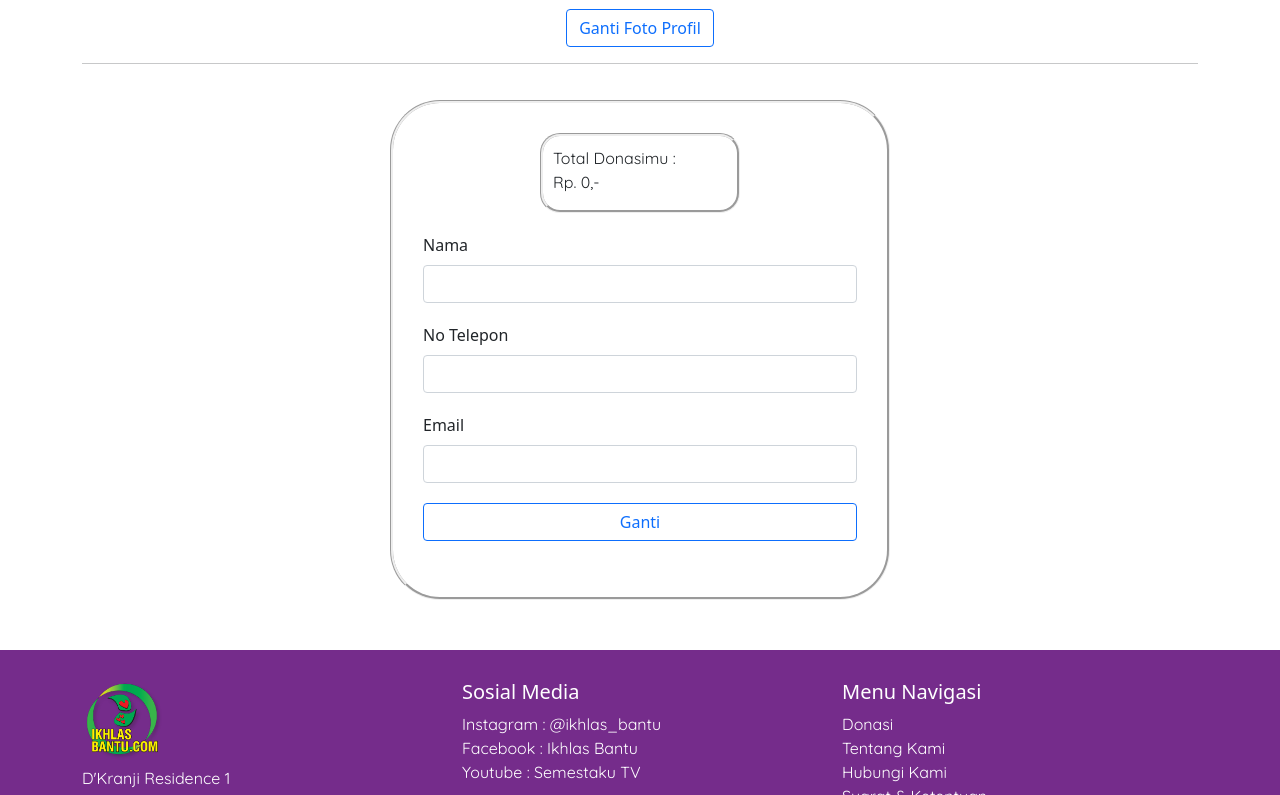
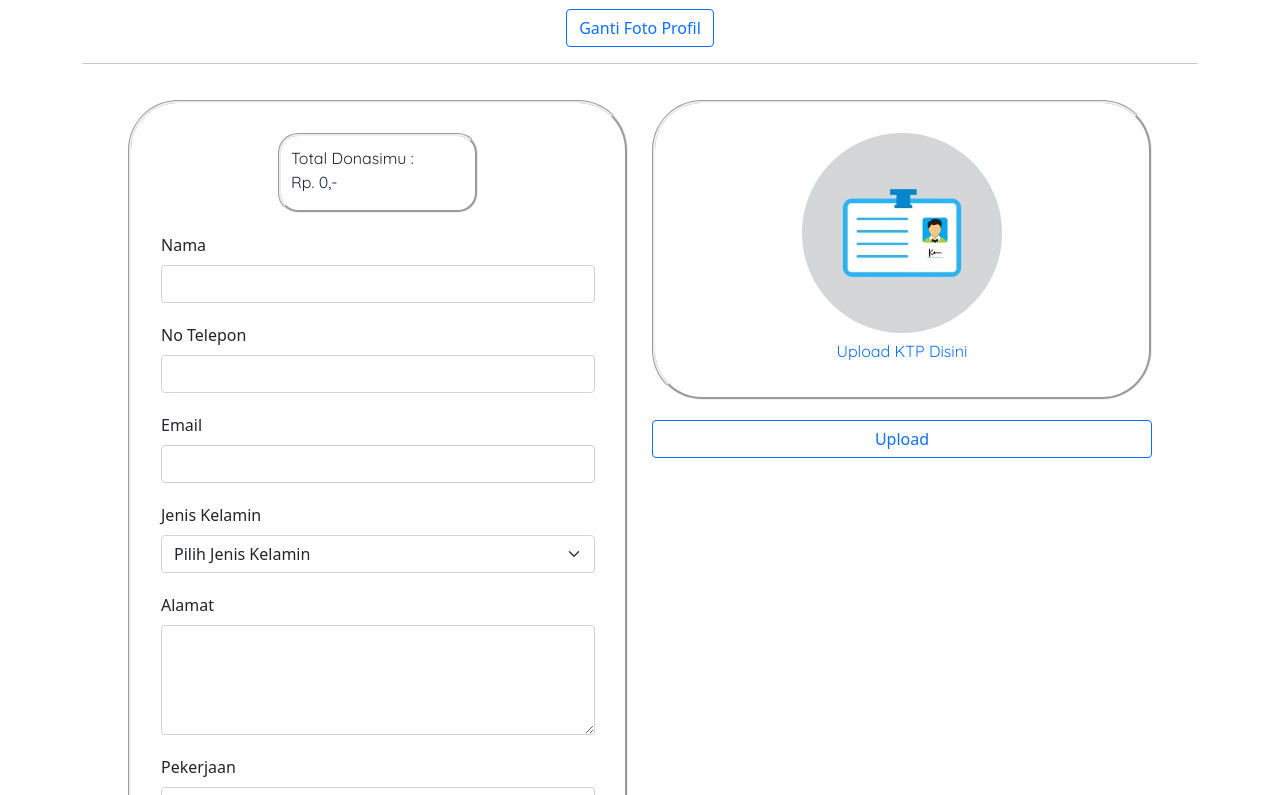
Before and after one commit to alvine998/ikhlasbantu, a Next.js app: page /profile in a window 1280 px wide. Shown: the part 305-1100 px from the top of the page. Built offline with nearby package versions, Linux system fonts and the light colour scheme; no server answers.

Commit message:
fixing profile

```diff
--- a/assets/index.js
+++ b/assets/index.js
@@ -8,6 +8,8 @@ import logo_bsi from './images/logo_bsi.png'
 import logo from './images/logo_ikhlasbantu.png'
 import thanks from './images/thnks.jpg'
 import default_profile from './images/usr_profile.png'
+import ktp from './images/ktp.jpg'
+
 
 export {
     view1,
@@ -19,5 +21,6 @@ export {
     logo_bsi,
     logo,
     thanks,
-    default_profile
+    default_profile,
+    ktp
 }
--- a/pages/profile/index.js
+++ b/pages/profile/index.js
@@ -3,7 +3,7 @@ import Navbar from '../../components/Navbar';
 import Footer from '../../components/Footer';
 import styles from '../../styles/Home.module.css'
 import Image from 'next/image';
-import { default_profile } from '../../assets';
+import { default_profile, ktp } from '../../assets';
 import axios from 'axios';
 import swal from 'sweetalert';
 
@@ -15,10 +15,18 @@ function index(props) {
     const [nohp, setNohp] = useState('');
     const [email, setEmail] = useState('');
     const [foto, setFoto] = useState('');
+    const [fotoktp, setFotoktp] = useState('');
+    const [jenisk, setJenisk] = useState('');
+    const [alamat, setAlamat] = useState('');
+    const [pekerjaan, setPekerjaan] = useState('');
+
     const [id, setId] = useState('');
 
     const [image, setImage] = useState(null);
     const [imageName, setImageName] = useState(null);
+
+    const [image2, setImage2] = useState(null);
+    const [imageName2, setImageName2] = useState(null);
 
     const getDataUsers = () => {
         var keys = localStorage.getItem('loginKey');
@@ -28,7 +36,9 @@ function index(props) {
         axios.get(`http://localhost:4000/users/mail/${keys}`).then(
             res => {
                 const result = res.data;
-                setEmail(result.email); setNama(result.nama); setNohp(result.nohp); setFoto(result.foto);
+                setEmail(result.email); setNama(result.nama); setNohp(result.nohp);
+                setFoto(result.foto); setAlamat(result.alamat); setFotoktp(result.fotoktp);
+                setJenisk(result.jeniskelamin); setPekerjaan(result.pekerjaan);
                 setId(result._id);
                 console.log(result)
             }
@@ -44,10 +54,25 @@ function index(props) {
     const handleEmail = (e) => {
         setEmail(e.target.value)
     }
+    const handleJenisk = (e) => {
+        setJenisk(e.target.value)
+    }
+    const handleAlamat = (e) => {
+        setAlamat(e.target.value)
+    }
+    const handlePekerjaan = (e) => {
+        setPekerjaan(e.target.value)
+    }
     const handleFoto = (e) => {
-        if(e.target.files && e.target.files[0]){
+        if (e.target.files && e.target.files[0]) {
             let img = e.target.files[0];
             setImage(img); setImageName(URL.createObjectURL(img))
+        }
+    }
+    const handleFotoktp = (e) => {
+        if (e.target.files && e.target.files[0]) {
+            let img = e.target.files[0];
+            setImage2(img); setImageName2(URL.createObjectURL(img))
         }
     }
 
@@ -55,7 +80,10 @@ function index(props) {
         const dataUpdate = {
             nama: nama,
             nohp: nohp,
-            email: email
+            email: email,
+            jeniskelamin: jenisk,
+            alamat: alamat,
+            pekerjaan: pekerjaan
         }
 
         axios.put(`http://localhost:4000/users/${id}`, dataUpdate).then(
@@ -81,11 +109,25 @@ function index(props) {
         )
     }
 
+    const updateFotoKtp = () => {
+        const dataUpdate = {
+            foto: 'images_' + image2.name
+        }
+
+        axios.put(`http://localhost:4000/users/${id}`, dataUpdate).then(
+            res => {
+                swal("Data berhasil diubah", { icon: "success" });
+                console.log(res.data);
+                getDataUsers();
+            }
+        )
+    }
+
     const uploadImage = () => {
         let formdata = new FormData()
         formdata.append("images", image)
 
-        if(image.name == foto){
+        if (image.name == foto) {
             console.log("Foto sama")
             return foto;
         } else {
@@ -97,15 +139,29 @@ function index(props) {
         }
     }
 
-    // const deleteImage = (name) => {
-    //     axios.delete(`http://localhost:4000/delete/${name}`).then(
-    //         res => console.log("Deleted Image")
-    //     )
-    // }
+    const uploadImageKtp = () => {
+        let formdata = new FormData()
+        formdata.append("images", image2)
+
+        if (image.name == foto) {
+            console.log("Foto sama")
+            return foto;
+        } else {
+            axios.post(`http://localhost:4000/upload/`, formdata).then(
+                res => {
+                    const respon = res.data;
+                }
+            )
+        }
+    }
 
     useEffect(() => {
         getDataUsers();
     }, [])
+
+    const fileButton = () => {
+        document.getElementById('fileid').click();
+    }
 
     return (
         <div>
@@ -113,12 +169,12 @@ function index(props) {
             <div style={{ paddingBottom: 50 }}>
                 <div className='container'>
                     <div className={styles.boxImgProfile}>
-                        <div style={{ width: 180, height: 180, borderRadius: 100, paddingLeft: 15, paddingTop:15 }}>
+                        <div style={{ width: 180, height: 180, borderRadius: 100, paddingLeft: 15, paddingTop: 15 }}>
                             {
                                 foto === "" ? (
                                     <Image src={default_profile} />
                                 ) : (
-                                    <img src={`http://localhost:4000/resources/uploads/${foto}`} className='w-100 h-100' style={{borderRadius:100}} />
+                                    <img src={`http://localhost:4000/resources/uploads/${foto}`} className='w-100 h-100' style={{ borderRadius: 100 }} />
                                 )
                             }
                         </div>
@@ -135,11 +191,11 @@ function index(props) {
                                     </div>
                                     <div class="modal-body">
                                         <input type={"file"} onChange={handleFoto.bind(this)} />
-                                        <img src={imageName} className='w-100 h-100' style={{paddingTop:10}} />
+                                        <img src={imageName} className='w-100 h-100' style={{ paddingTop: 10 }} />
                                     </div>
                                     <div class="modal-footer">
                                         <button type="button" class="btn btn-secondary" data-bs-dismiss="modal">Batal</button>
-                                        <button type="button" class="btn btn-primary" onClick={()=>{updateFoto(), uploadImage();}} data-bs-dismiss="modal">Simpan</button>
+                                        <button type="button" class="btn btn-primary" onClick={() => { updateFoto(), uploadImage(); }} data-bs-dismiss="modal">Simpan</button>
                                     </div>
                                 </div>
                             </div>
@@ -147,6 +203,8 @@ function index(props) {
                     </div>
                     <hr />
                     <div className={styles.btnCenter}>
+                        <div className='row'>
+                            <div className='col-md'>
                                 <div className={styles.boxProfile}>
                                     <div>
                                         <div className={styles.boxDonasiProfile}>
@@ -164,11 +222,62 @@ function index(props) {
                                             <label className='form-label'>Email</label>
                                             <input type={"email"} value={email} onChange={handleEmail.bind(this)} className='form-control' />
                                         </div>
+                                        <div className={styles.inputProfile}>
+                                            <label className='form-label'>Jenis Kelamin</label>
+                                            <select className='form-select' value={jenisk} onChange={handleJenisk.bind(this)} >
+                                                <option selected>Pilih Jenis Kelamin</option>
+                                                <option value={"Laki-laki"}>Laki-laki</option>
+                                                <option value={"Perempuan"}>Perempuan</option>
+                                            </select>
+                                        </div>
+                                        <div className={styles.inputProfile}>
+                                            <label className='form-label'>Alamat</label>
+                                            <textarea rows={4} value={alamat} onChange={handleAlamat.bind(this)} className='form-control' />
+                                        </div>
+                                        <div className={styles.inputProfile}>
+                                            <label className='form-label'>Pekerjaan</label>
+                                            <input type={"text"} value={pekerjaan} onChange={handlePekerjaan.bind(this)} className='form-control' />
+                                        </div>
                                         <div>
                                             <button type='submit' className={'btn btn-outline-primary ' + styles.inputProfileBtn} onClick={() => updateProfile()}>Ganti</button>
                                         </div>
                                     </div>
                                 </div>
+                            </div>
+                            <div className='col-md'>
+                                <div className={styles.boxProfileKtp}>
+                                    <a onClick={() => fileButton()} href='#uploadktp' style={{ textDecoration: 'none' }}>
+                                        {
+                                            fotoktp == "" ? (
+                                                <div className={styles.ktpImg}>
+                                                    {
+                                                        imageName2 == null ? (
+                                                            <div>
+                                                                <Image src={ktp} />
+                                                                <p style={{ textAlign: 'center' }}>Upload KTP Disini</p>
+                                                            </div>
+                                                        ) : (
+                                                            <div>
+                                                                <img src={imageName2} className='w-100 h-100' />
+                                                            </div>
+                                                        )
+                                                    }
+                                                </div>
+                                            ) : (
+                                                <img />
+                                            )
+                                        }
+                                        <input id='fileid' onChange={handleFotoktp.bind(this)} hidden type={"file"} />
+                                    </a>
+                                </div>
+                                <div className='d-grid gap-2' style={{ paddingTop: 20 }}>
+                                    <button onClick={() => fileButton()} className='btn btn-outline-primary'>
+                                        Upload
+                                    </button>
+                                </div>
+                            </div>
+                        </div>
+
                     </div>
                 </div>
             </div>
--- a/styles/Home.module.css
+++ b/styles/Home.module.css
@@ -395,11 +395,30 @@
 
 .boxProfile{
   width: 500px;
-  height: 500px;
+  height: 100%;
   border-radius: 50px;
   border-style: groove;
   margin-top: 20px;
   padding: 30px;
+  margin-left: auto;
+  margin-right: auto;
+}
+
+.boxProfileKtp{
+  width: 500px;
+  height: 300px;
+  border-radius: 50px;
+  border-style: groove;
+  margin-top: 20px;
+  padding: 30px;
+  margin-left: auto;
+  margin-right: auto;
+}
+
+.ktpImg{
+  width: 200px;
+  height: 200px;
+  border-radius: 30px;
   margin-left: auto;
   margin-right: auto;
 }
```
Also changed, not shown: assets/images/ktp.jpg (added). Lines whose indentation alone changed are shown as unchanged.
